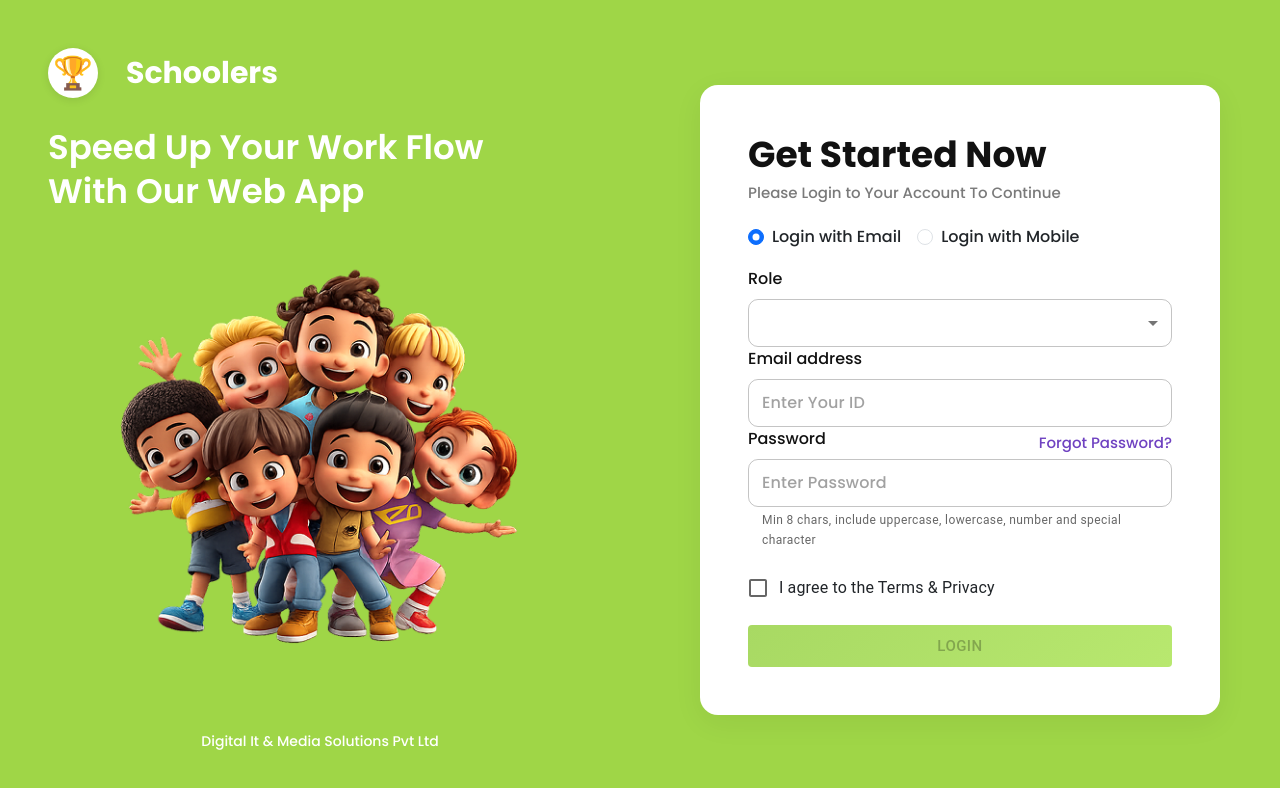
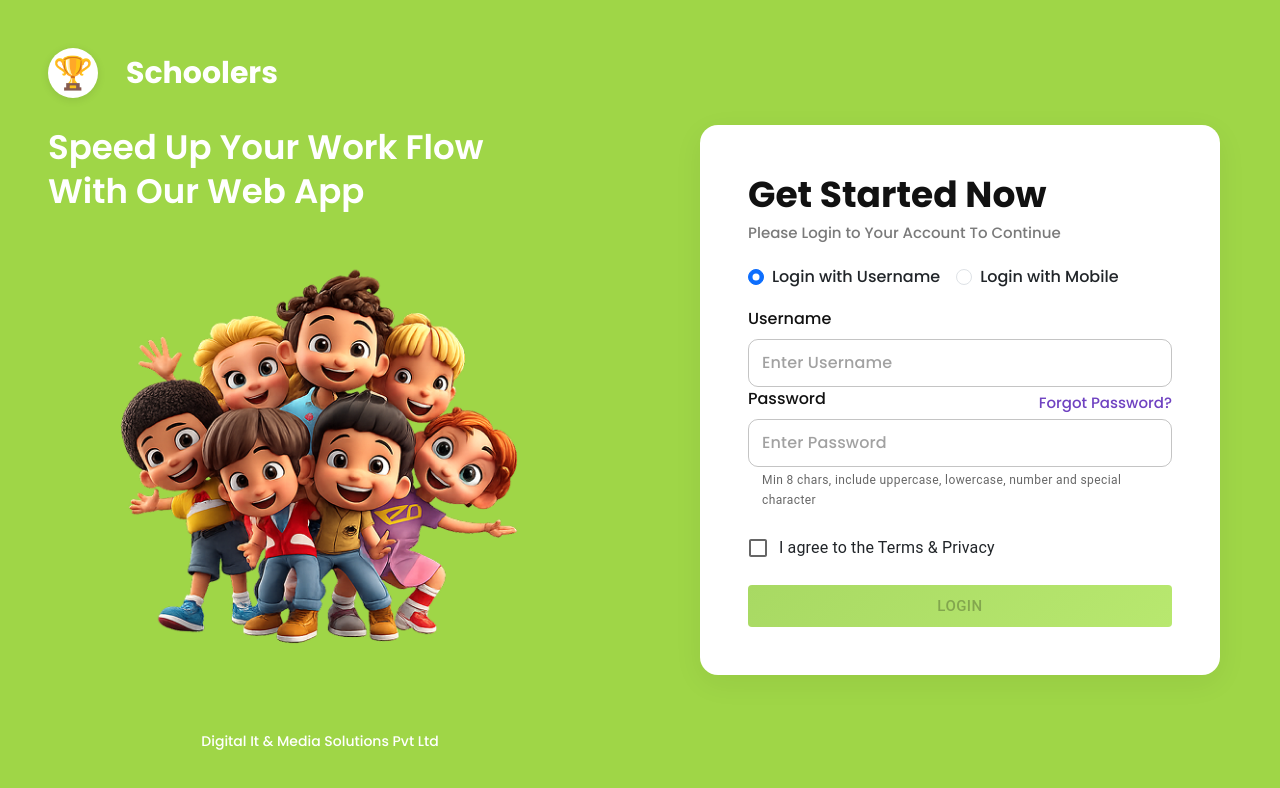
Before and after one commit to schoolapplication20-boop/SchoolApplication-Frontend, a React (Vite) app: page / in a window 1280 px wide. Shown: the top 788 px of the page. Built offline with nearby package versions, Linux system fonts and the light colour scheme; some icons are missing.

Commit message:
updated login

```diff
--- a/src/pages/Login/Login.jsx
+++ b/src/pages/Login/Login.jsx
@@ -2,7 +2,6 @@ import React, { useEffect, useState } from 'react'
 import './Login.css'
 import kidsImg from '../../assets/images/kids.png'
 import TextField from '@mui/material/TextField'
-import MenuItem from '@mui/material/MenuItem'
 import Checkbox from '@mui/material/Checkbox'
 import FormControlLabel from '@mui/material/FormControlLabel'
 import IconButton from '@mui/material/IconButton'
@@ -12,27 +11,27 @@ import Visibility from '@mui/icons-material/Visibility'
 import VisibilityOff from '@mui/icons-material/VisibilityOff'
 import { Link, useNavigate } from 'react-router-dom'
 import {
+  DEFAULT_PASSWORD,
   DUMMY_RESET_CREDENTIALS,
   getStoredCredentials,
+  isDefaultPasswordRetired,
   setStoredCredentials,
 } from '../../utils/authStorage'
 
 const Login = () => {
   const navigate = useNavigate()
   const [formData, setFormData] = useState({
-    email: '',
+    username: '',
     password: '',
     mobileNumber: '',
     remember: false,
-    role: '',
   })
 
   const [showPassword, setShowPassword] = useState(false)
   const [otpSent, setOtpSent] = useState(false)
   const [otpInput, setOtpInput] = useState('')
   const [otpTimer, setOtpTimer] = useState(0)
-  const [roleError, setRoleError] = useState(false)
-  const [loginMode, setLoginMode] = useState('email')
+  const [loginMode, setLoginMode] = useState('username')
 
   useEffect(() => {
     if (!otpSent || otpTimer <= 0) return undefined
@@ -47,7 +46,6 @@ const Login = () => {
   const handleChange = (e) => {
     const { name, value, type, checked } = e.target
     setFormData((p) => ({ ...p, [name]: type === 'checkbox' ? checked : value }))
-    if (name === 'role') setRoleError(false)
   }
 
   const handleMobileChange = (e) => {
@@ -67,35 +65,33 @@ const Login = () => {
       return
     }
 
-    if (loginMode === 'email') {
-      const email = (formData.email || '').trim()
+    if (loginMode === 'username') {
+      const username = (formData.username || '').trim()
       const pwd = formData.password || ''
       const storedCredentials = getStoredCredentials()
+      const defaultPasswordRetired = isDefaultPasswordRetired()
+      const hasStoredUpdatedPassword = storedCredentials.password !== DEFAULT_PASSWORD
 
-      if (!formData.role) {
-        setRoleError(true)
+      if (!username || !pwd) {
+        alert('Please enter username and password')
         return
       }
-      if (!email || !pwd) {
-        alert('Please enter email and password')
-        return
-      }
-      if (!email.includes('@gmail.com')) {
-        alert('Email must be a @gmail.com address')
+      if (defaultPasswordRetired && hasStoredUpdatedPassword && pwd === DEFAULT_PASSWORD) {
+        alert('Invalid credentials')
         return
       }
 
-      if (email === storedCredentials.email && pwd === storedCredentials.password) {
+      if (username === storedCredentials.username && pwd === storedCredentials.password) {
         if (storedCredentials.needsPasswordReset) {
           navigate('/reset-password', { state: { fromDefaultLogin: true } })
           return
         }
         navigate('/dashboard')
-      } else if (DUMMY_RESET_CREDENTIALS.some((cred) => cred.email === email && cred.password === pwd)) {
-        setStoredCredentials({ email, password: pwd, needsPasswordReset: true })
+      } else if (DUMMY_RESET_CREDENTIALS.some((cred) => cred.username === username && cred.password === pwd)) {
+        setStoredCredentials({ username, password: pwd, needsPasswordReset: true })
         navigate('/reset-password', { state: { fromDefaultLogin: true } })
       } else {
-        alert('Invalid Credentials')
+        alert('Invalid credentials')
       }
       return
     }
@@ -121,7 +117,7 @@ const Login = () => {
     if (mobile === '9390417936' && otpInput === '6744') {
       navigate('/dashboard')
     } else {
-      alert('Invalid Credentials')
+      alert('Invalid credentials')
     }
   }
 
@@ -173,17 +169,17 @@ const Login = () => {
                     className="form-check-input"
                     type="radio"
                     name="loginMode"
-                    id="modeEmail"
-                    value="email"
-                    checked={loginMode === 'email'}
+                    id="modeUsername"
+                    value="username"
+                    checked={loginMode === 'username'}
                     onChange={() => {
-                      setLoginMode('email')
+                      setLoginMode('username')
                       setOtpSent(false)
                       setOtpInput('')
                       setOtpTimer(0)
                     }}
                   />
-                  <label className="form-check-label" htmlFor="modeEmail">Login with Email</label>
+                  <label className="form-check-label" htmlFor="modeUsername">Login with Username</label>
                 </div>
                 <div className="form-check">
                   <input
@@ -204,38 +200,14 @@ const Login = () => {
                 </div>
               </div>
 
-              {loginMode === 'email' && (
+              {loginMode === 'username' && (
                 <>
-                  <div className="mt-2">
-                    <label className="input-label">Role</label>
-                    <TextField
-                      select
-                      name="role"
-                      variant="outlined"
-                      value={formData.role}
-                      onChange={handleChange}
-                      fullWidth
-                      size="small"
-                      displayEmpty
-                      error={roleError}
-                      helperText={roleError ? 'Please select a role' : ''}
-                      SelectProps={{
-                        renderValue: (selected) => (!selected ? 'Select Role' : selected),
-                      }}
-                    >
-                      <MenuItem value="">Select Role</MenuItem>
-                      <MenuItem value="Admin">Admin</MenuItem>
-                      <MenuItem value="Teacher">Teacher</MenuItem>
-                      <MenuItem value="Parent">Parent</MenuItem>
-                      <MenuItem value="FrontOffice">FrontOffice</MenuItem>
-                    </TextField>
-                  </div>
-                  <label className="input-label">Email address</label>
+                  <label className="input-label">Username</label>
                   <TextField
-                    name="email"
+                    name="username"
                     variant="outlined"
-                    placeholder="Enter Your ID"
-                    value={formData.email}
+                    placeholder="Enter Username"
+                    value={formData.username}
                     onChange={handleChange}
                     fullWidth
                     size="small"
--- a/src/pages/Login/Settings/ResetPassword.jsx
+++ b/src/pages/Login/Settings/ResetPassword.jsx
@@ -2,14 +2,12 @@ import React, { useEffect, useState } from 'react'
 import './ResetPassword.css'
 import Visibility from '@mui/icons-material/Visibility'
 import VisibilityOff from '@mui/icons-material/VisibilityOff'
-import { getStoredCredentials, markPasswordResetSkipped, saveNewPassword } from '../../../utils/authStorage'
+import { getStoredCredentials, saveNewPassword } from '../../../utils/authStorage'
 import ResetSuccessfulScreen from './ResetSuccessfulScreen'
-import { useLocation, useNavigate } from 'react-router-dom'
+import { useNavigate } from 'react-router-dom'
 
 const ResetPassword = () => {
   const navigate = useNavigate()
-  const location = useLocation()
-  const isFromDefaultLogin = Boolean(location.state?.fromDefaultLogin)
   const [previousPassword, setPreviousPassword] = useState('')
   const [newPassword, setNewPassword] = useState('')
   const [confirmPassword, setConfirmPassword] = useState('')
@@ -54,7 +52,6 @@ const ResetPassword = () => {
   }
 
   const handleSkip = () => {
-    markPasswordResetSkipped()
     navigate('/dashboard')
   }
 
@@ -137,9 +134,7 @@ const ResetPassword = () => {
             {error && <div className="rp-error">{error}</div>}
             <div className="rp-actions">
               <button className="rp-button" type="submit">Reset password</button>
-              {isFromDefaultLogin && (
-                <button type="button" className="rp-skip-button" onClick={handleSkip}>Skip for now</button>
-              )}
+              <button type="button" className="rp-skip-button" onClick={handleSkip}>Skip for now</button>
             </div>
           </form>
         </div>
--- a/src/utils/authStorage.js
+++ b/src/utils/authStorage.js
@@ -1,32 +1,34 @@
 const AUTH_STORAGE_KEY = 'schoolers_auth_admin'
+const DEFAULT_PASSWORD_RETIRED_KEY = 'schoolers_default_password_retired'
+export const DEFAULT_PASSWORD = 'Dummy@123'
 
 export const DEFAULT_CREDENTIALS = {
-  email: 'dummy.user1@gmail.com',
-  password: 'Dummy@123',
+  username: 'schooladmin1',
+  password: DEFAULT_PASSWORD,
   needsPasswordReset: true,
 }
 
 export const SECONDARY_DEFAULT_CREDENTIALS = {
-  email: 'dummy.user2@gmail.com',
-  password: 'Dummy@234',
+  username: 'schooladmin2',
+  password: DEFAULT_PASSWORD,
   needsPasswordReset: true,
 }
 
 export const TERTIARY_DEFAULT_CREDENTIALS = {
-  email: 'dummy.user3@gmail.com',
-  password: 'Dummy@345',
+  username: 'schooladmin3',
+  password: DEFAULT_PASSWORD,
   needsPasswordReset: true,
 }
 
 export const QUATERNARY_DEFAULT_CREDENTIALS = {
-  email: 'dummy.user4@gmail.com',
-  password: 'Dummy@456',
+  username: 'schooladmin4',
+  password: DEFAULT_PASSWORD,
   needsPasswordReset: true,
 }
 
 export const QUINARY_DEFAULT_CREDENTIALS = {
-  email: 'dummy.user5@gmail.com',
-  password: 'Dummy@567',
+  username: 'schooladmin5',
+  password: DEFAULT_PASSWORD,
   needsPasswordReset: true,
 }
 
@@ -44,22 +46,25 @@ export const getStoredCredentials = () => {
     if (!raw) return DEFAULT_CREDENTIALS
 
     const parsed = JSON.parse(raw)
-    if (!parsed?.email || !parsed?.password) return DEFAULT_CREDENTIALS
+    const parsedUsername = (parsed?.username || parsed?.email || '').trim()
+    if (!parsedUsername || !parsed?.password) return DEFAULT_CREDENTIALS
 
     return {
-      email: parsed.email,
+      username: parsedUsername,
       password: parsed.password,
       needsPasswordReset:
         typeof parsed.needsPasswordReset === 'boolean'
           ? parsed.needsPasswordReset
           : DUMMY_RESET_CREDENTIALS.some(
-              (cred) => cred.email === parsed.email && cred.password === parsed.password,
+              (cred) => cred.username === parsedUsername && cred.password === parsed.password,
             ),
     }
   } catch {
     return DEFAULT_CREDENTIALS
   }
 }
+
+export const isDefaultPasswordRetired = () => localStorage.getItem(DEFAULT_PASSWORD_RETIRED_KEY) === 'true'
 
 export const saveNewPassword = (newPassword) => {
   const current = getStoredCredentials()
@@ -68,6 +73,9 @@ export const saveNewPassword = (newPassword) => {
     password: newPassword,
     needsPasswordReset: false,
   }
+  if (current.password === DEFAULT_PASSWORD) {
+    localStorage.setItem(DEFAULT_PASSWORD_RETIRED_KEY, 'true')
+  }
   localStorage.setItem(AUTH_STORAGE_KEY, JSON.stringify(updated))
   return updated
 }
@@ -75,14 +83,3 @@ export const saveNewPassword = (newPassword) => {
 export const setStoredCredentials = (credentials) => {
   localStorage.setItem(AUTH_STORAGE_KEY, JSON.stringify(credentials))
 }
-
-export const markPasswordResetSkipped = () => {
-  const current = getStoredCredentials()
-  localStorage.setItem(
-    AUTH_STORAGE_KEY,
-    JSON.stringify({
-      ...current,
-      needsPasswordReset: false,
-    }),
-  )
-}
```
